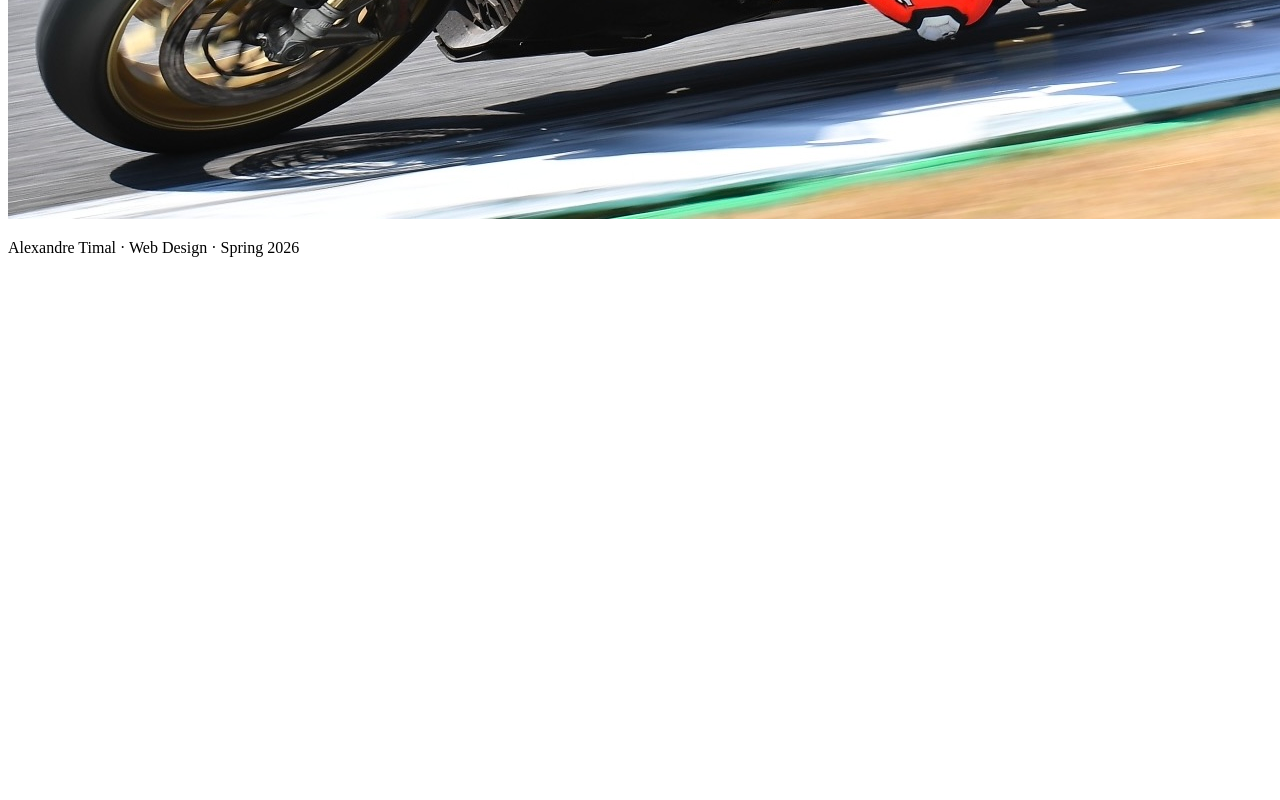
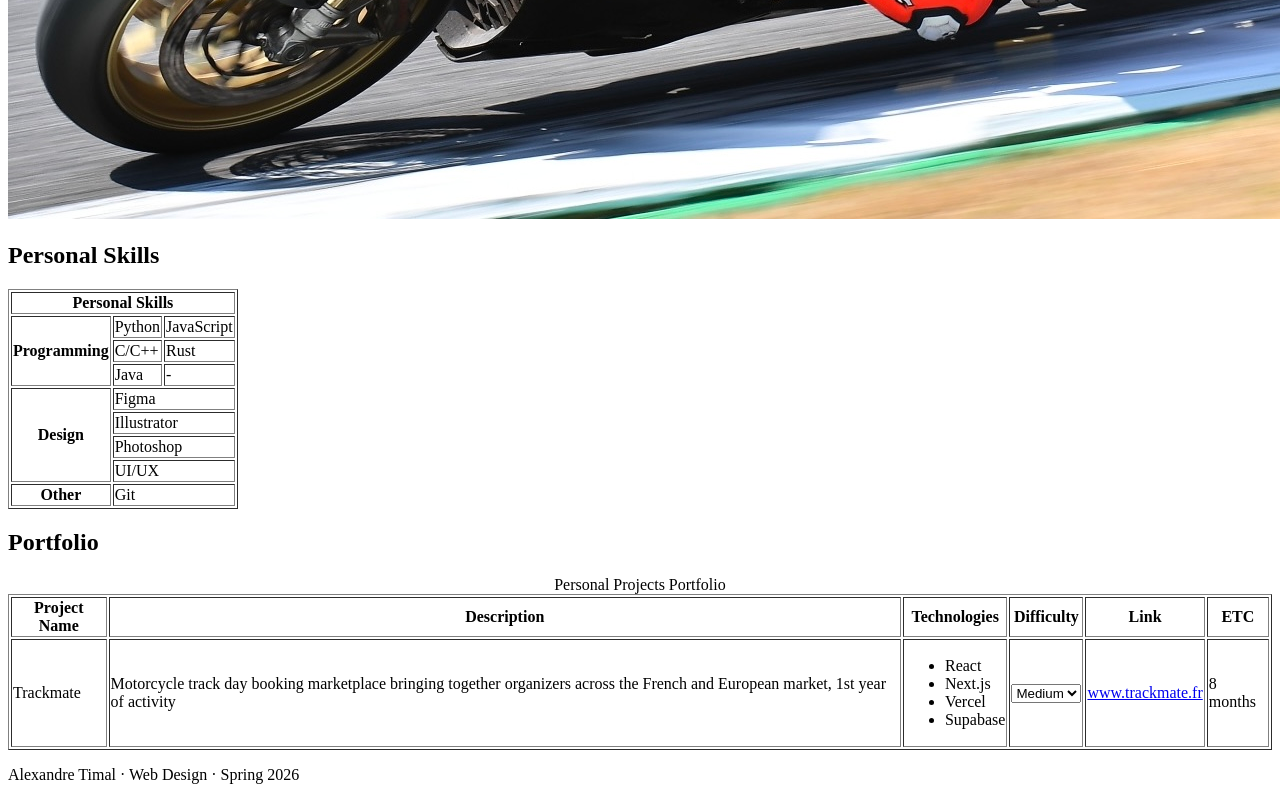
Before and after one commit to alexandreTimal/web_design, a plain HTML site: page index.html in a window 1280 px wide. Shown: the part 1083-1883 px from the top of the page. Before the commit the page ends 1356 px from the top, so only its background shows below. Drawn offline with Linux system fonts and the light colour scheme.

Commit message:
lab3 table

```diff
--- a/index.html
+++ b/index.html
@@ -37,6 +37,89 @@
       <h2>Photo</h2>
       <img src="images/banner.jpeg" alt="Pilote on motorcycle">
     </section>
+
+    <section>
+      <h2>Personal Skills</h2>
+      <table border="1">
+        <thead>
+          <tr>
+            <th scope="col" colspan="3">Personal Skills</th>
+          </tr>
+        </thead>
+        <tbody>
+          <tr>
+            <th scope="row" rowspan="3">Programming</th>
+            <td>Python</td>
+            <td>JavaScript</td>
+          </tr>
+          <tr>
+            <td>C/C++</td>
+            <td>Rust</td>
+          </tr>
+          <tr>
+            <td>Java</td>
+            <td>-</td>
+          </tr>
+          <tr>
+            <th scope="row" rowspan="4">Design</th>
+            <td colspan="2">Figma</td>
+          </tr>
+          <tr>
+            <td colspan="2">Illustrator</td>
+          </tr>
+          <tr>
+            <td colspan="2">Photoshop</td>
+          </tr>
+          <tr>
+            <td colspan="2">UI/UX</td>
+          </tr>
+          <tr>
+            <th scope="row">Other</th>
+            <td colspan="2">Git</td>
+          </tr>
+        </tbody>
+      </table>
+    </section>
+
+    <section>
+      <h2>Portfolio</h2>
+      <table border="1">
+        <caption>Personal Projects Portfolio</caption>
+        <thead>
+          <tr>
+            <th scope="col">Project Name</th>
+            <th scope="col">Description</th>
+            <th scope="col">Technologies</th>
+            <th scope="col">Difficulty</th>
+            <th scope="col">Link</th>
+            <th scope="col">ETC</th>
+          </tr>
+        </thead>
+        <tbody>
+          <tr>
+            <td>Trackmate</td>
+            <td>Motorcycle track day booking marketplace bringing together organizers across the French and European market, 1st year of activity</td>
+            <td>
+              <ul>
+                <li>React</li>
+                <li>Next.js</li>
+                <li>Vercel</li>
+                <li>Supabase</li>
+              </ul>
+            </td>
+            <td>
+              <select>
+                <option>Low</option>
+                <option selected>Medium</option>
+                <option>High</option>
+              </select>
+            </td>
+            <td><a href="https://www.trackmate.fr">www.trackmate.fr</a></td>
+            <td>8 months</td>
+          </tr>
+        </tbody>
+      </table>
+    </section>
   </main>
 
   <footer>
```
Also changed, not shown: contact.html (+55 -0 lines), 1 other file.
